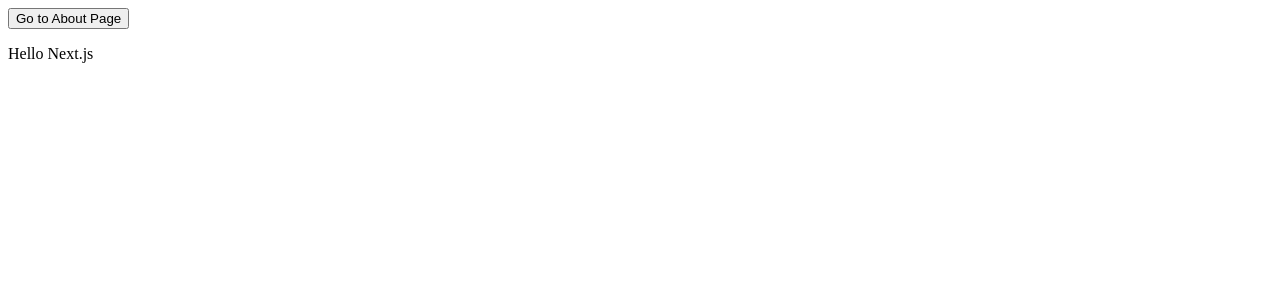
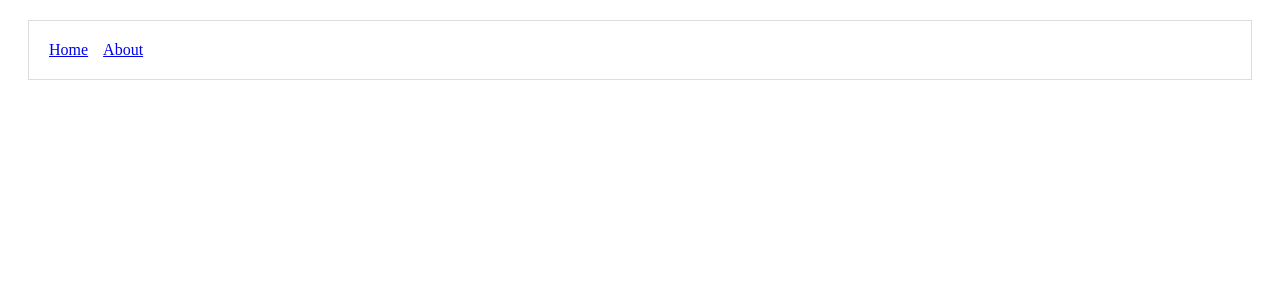
Before and after one commit to rayGreycloud/nextjs-demo, a Next.js app: page / in a window 1280 px wide. Shown: the top 300 px of the page. Built offline with nearby package versions, Linux system fonts and the light colour scheme.

Commit message:
Add layout component to pages

```diff
--- a/pages/index.js
+++ b/pages/index.js
@@ -1,13 +1,10 @@
 import Link from 'next/link';
+import Layout from '../components/MyLayout';
 
 const Index = () => (
-  <div>
-    <Link href="/about">
-      {/* <a style={{ fontSize: 20 }}>About Page</a> */}
-      <button>Go to About Page</button>
-    </Link>
-    <p>Hello Next.js</p>
-  </div>
+  <Layout>
+    <p>HOME - this is the home page</p>
+  </Layout>
 );
 
 export default Index;
```
Also changed, not shown: pages/about.js (+26 -3 lines).
